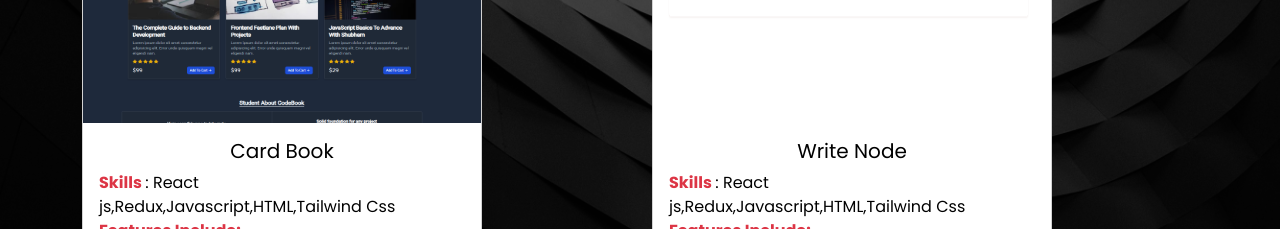
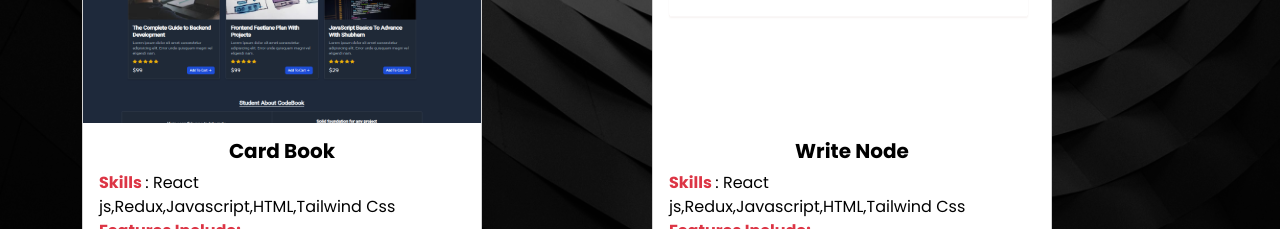
Before and after one commit to kiran-bharam/portfolio-website, a website: page index.html in a window 1280 px wide. Shown: the part 2600-2829 px from the top of the page. Drawn offline with nearby package versions, Linux system fonts and the light colour scheme; files that its build step writes are made by us from their sources; files whose address does not match are found by name.

Commit message:
changed style

```diff
--- a/index.html
+++ b/index.html
@@ -194,7 +194,9 @@
                 height="300"
               />
               <div class="card-body text-left">
-                <h5 class="card-title text-dark text-center">Card Book</h5>
+                <h5 class="card-title text-dark text-center fw-bold">
+                  Card Book
+                </h5>
                 <p class="card-text text-dark">
                   <span class="fw-bold text-danger"> Skills </span>: React
                   js,Redux,Javascript,HTML,Tailwind Css<br />
@@ -232,7 +234,9 @@
                 height="300"
               />
               <div class="card-body">
-                <h5 class="card-title text-dark text-center">Write Node</h5>
+                <h5 class="card-title text-dark text-center fw-bold">
+                  Write Node
+                </h5>
                 <p class="card-text text-dark">
                   <span class="fw-bold text-danger"> Skills </span>: React
                   js,Redux,Javascript,HTML,Tailwind Css<br />
```
